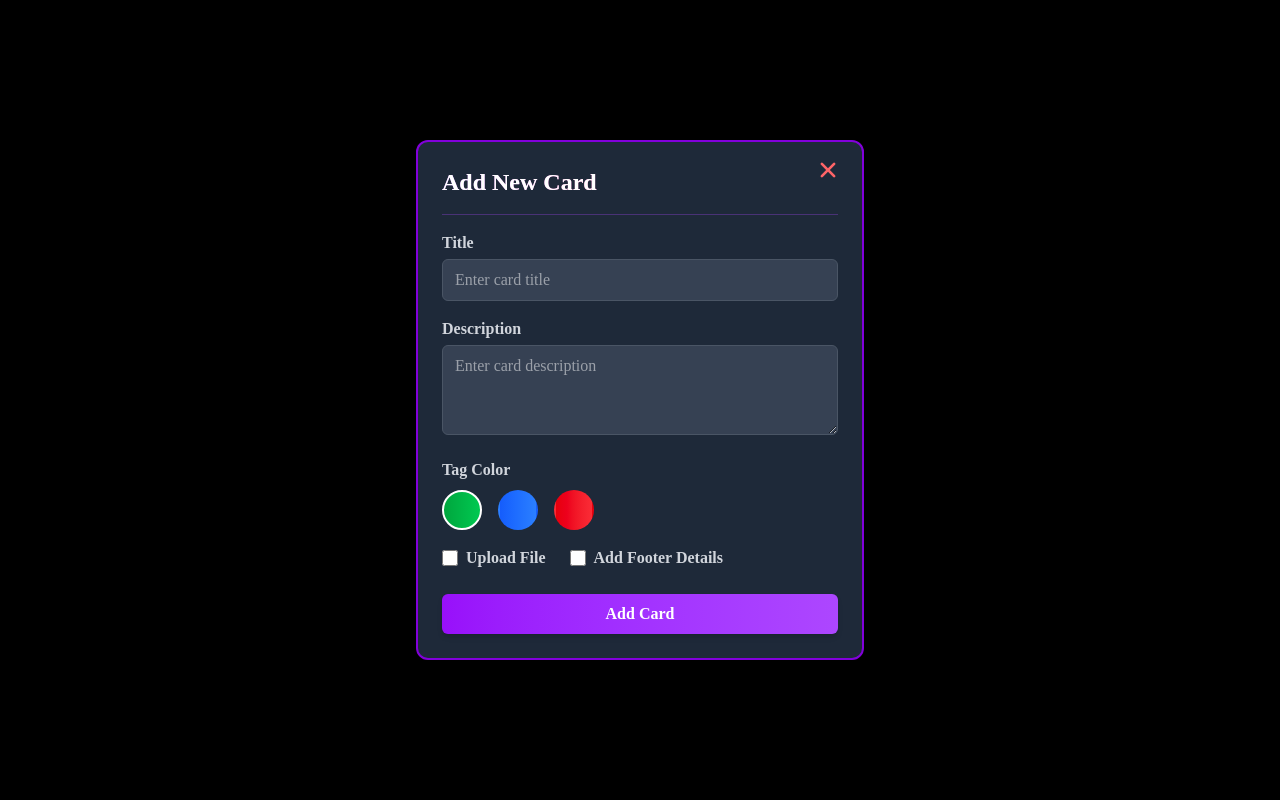
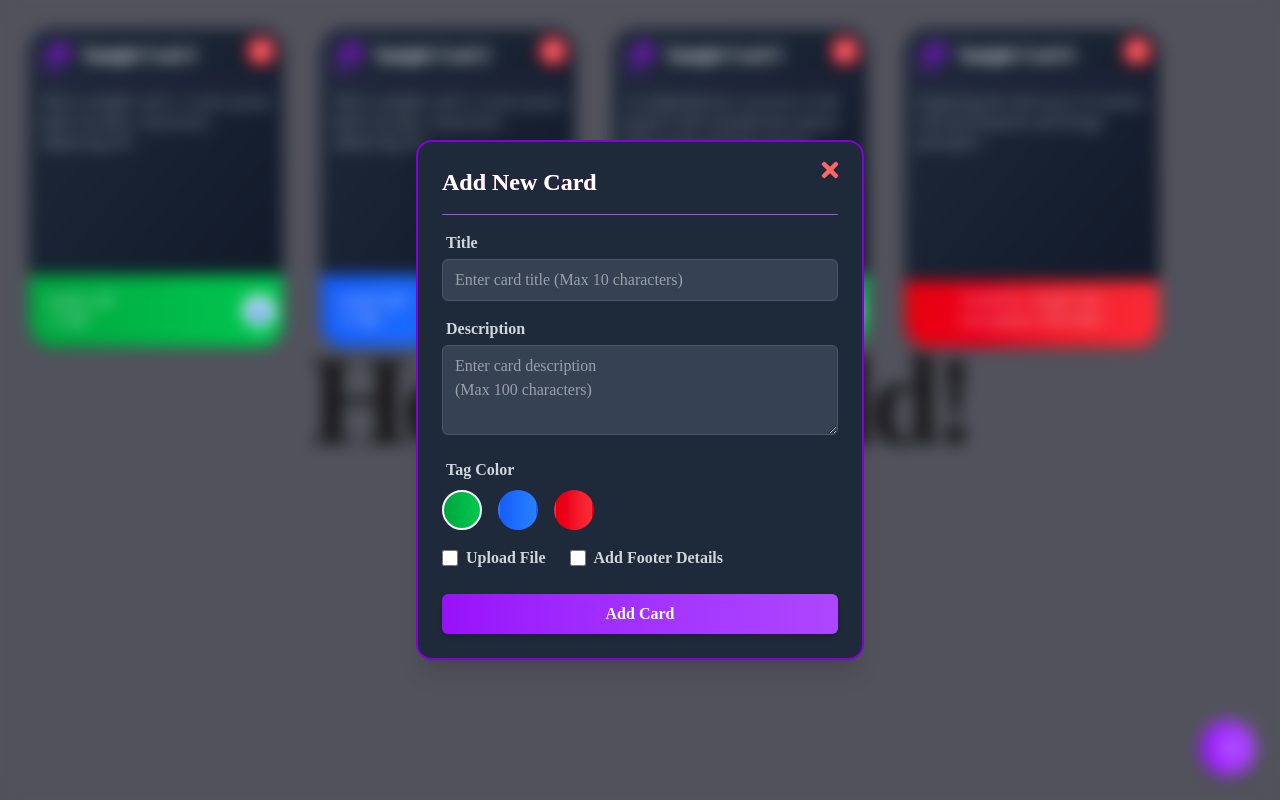
Before and after one commit to ManabBiswas/Card_with_React, a React (Vite) app: page / in a window 1280 px wide. Both pictures are taken after a click on the button 1228 px from the left and 748 px from the top of the page. Built offline with nearby package versions, Linux system fonts and the light colour scheme.

Commit message:
improve addCardForm

```diff
--- a/src/Components/AddCardForm.jsx
+++ b/src/Components/AddCardForm.jsx
@@ -1,6 +1,7 @@
 import React, { useState } from 'react';
 import { motion } from 'framer-motion';
-import { IoClose } from 'react-icons/io5';
+import { FaTimes } from "react-icons/fa";
+
 
 // Helper function to format date for datetime-local inputs.
 const formatDateTimeLocal = (date) => {
@@ -179,10 +180,10 @@ const AddCardForm = ({ onAddCard, onClose }) => {
       initial={{ opacity: 0 }}
       animate={{ opacity: 1 }}
       exit={{ opacity: 0 }}
-      className="fixed inset-0 z-50 flex items-center justify-center bg-black bg-opacity-50 backdrop-blur-sm"
+      className="fixed inset-0 z-50 flex items-center justify-center bg-transparent 50 backdrop-blur-sm"
     >
       <motion.div
-        className="bg-gray-800 rounded-xl p-6 w-full max-w-md mx-4 border-2 border-purple-700 shadow-xl"
+        className="bg-gray-800 rounded-2xl p-6 w-full max-w-md mx-4 border-2 border-purple-700 shadow-xl"
         variants={formVariants}
         initial="hidden"
         animate="visible"
@@ -199,24 +200,25 @@ const AddCardForm = ({ onAddCard, onClose }) => {
             whileHover={{ scale: 1.3, rotate: 90 }}
             whileTap={{ scale: 0.9 }}
             onClick={onClose}
-            className="relative text-red-400 hover:text-red-500 -top-3 -right-1"
+            className="relative text-red-400 hover:bg-red-500 hover:text-white -top-3 -right-1 rounded-full"
             variants={itemVariants}
           >
-            <IoClose size={28} />
+            <FaTimes className='text-2xl font-bold'/>
           </motion.button>
         </div>
-        <motion.hr className="border-purple-500/30 mb-4" variants={itemVariants} />
+        <motion.hr className="border-purple-500 mb-4" variants={itemVariants} />
 
         <form onSubmit={handleSubmit} className="space-y-4">
           {/* Title */}
           <motion.div variants={itemVariants}>
-            <label className="block text-gray-300 font-semibold mb-1">Title</label>
+            <label className="block text-gray-300 font-semibold mb-1 pl-1">Title </label>
             <input
               type="text"
               name="title"
+              maxLength={10}
               value={formData.title}
               onChange={handleChange}
-              placeholder="Enter card title"
+              placeholder="Enter card title (Max 10 characters)"
               className={`w-full px-3 py-2 bg-gray-700 border ${errors.title ? 'border-red-500' : 'border-gray-600'} rounded-md text-white focus:outline-none focus:ring-2 focus:ring-purple-500 transition-colors duration-200`}
             />
             {errors.title && <p className="text-red-500 text-sm mt-1">{errors.title}</p>}
@@ -224,13 +226,15 @@ const AddCardForm = ({ onAddCard, onClose }) => {
 
           {/* Description */}
           <motion.div variants={itemVariants}>
-            <label className="block text-gray-300 font-semibold mb-1">Description</label>
+            <label className="block text-gray-300 font-semibold mb-1 pl-1">Description</label>
             <textarea
               name="description"
               value={formData.description}
+              maxLength={100}
               onChange={handleChange}
               rows={3}
-              placeholder="Enter card description"
+              placeholder="Enter card description
+(Max 100 characters)"
               className={`w-full px-3 py-2 bg-gray-700 border ${errors.description ? 'border-red-500' : 'border-gray-600'} rounded-md text-white focus:outline-none focus:ring-2 focus:ring-purple-500 transition-colors duration-200`}
             />
             {errors.description && <p className="text-red-500 text-sm mt-1">{errors.description}</p>}
@@ -238,7 +242,7 @@ const AddCardForm = ({ onAddCard, onClose }) => {
 
           {/* Tag Color */}
           <motion.div variants={itemVariants}>
-            <label className="block text-gray-300 font-semibold mb-1">Tag Color</label>
+            <label className="block text-gray-300 font-semibold mb-1 pl-1">Tag Color</label>
             <div className="flex space-x-4 mt-2">
               {['green', 'blue', 'red'].map(color => (
                 <motion.div
@@ -297,7 +301,7 @@ const AddCardForm = ({ onAddCard, onClose }) => {
               className="p-3 border border-dashed border-purple-500/50 rounded-lg bg-gray-700/30"
             >
               <div>
-                <label className="block text-gray-300 font-semibold mb-1">Upload File</label>
+                <label className="block text-gray-300 font-semibold mb-1 pl-1">Upload File</label>
                 <input
                   type="file"
                   onChange={handleFileUpload}
@@ -306,7 +310,7 @@ const AddCardForm = ({ onAddCard, onClose }) => {
                 {errors.file && <p className="text-red-500 text-sm mt-1">{errors.file}</p>}
               </div>
               <div className="mt-2">
-                <label className="block text-gray-300 font-semibold mb-1">File Name</label>
+                <label className="block text-gray-300 font-semibold mb-1 pl-1">File Name</label>
                 <input
                   type="text"
                   name="fileName"
@@ -341,7 +345,7 @@ const AddCardForm = ({ onAddCard, onClose }) => {
               className="p-3 border border-dashed border-purple-500/50 rounded-lg bg-gray-700/30"
             >
               <div>
-                <label className="block text-gray-300 font-semibold mb-1">
+                <label className="block text-gray-300 font-semibold mb-1 pl-1">
                   Details (Max 20 characters)
                 </label>
                 <input
@@ -357,7 +361,7 @@ const AddCardForm = ({ onAddCard, onClose }) => {
                 <p className="text-gray-400 text-xs mt-1">{formData.details.length}/20 characters</p>
               </div>
               <div className="mt-2">
-                <label className="block text-gray-300 font-semibold mb-1">Date & Time</label>
+                <label className="block text-gray-300 font-semibold mb-1 pl-1">Date & Time</label>
                 <input
                   type="datetime-local"
                   name="dateTime"
```
